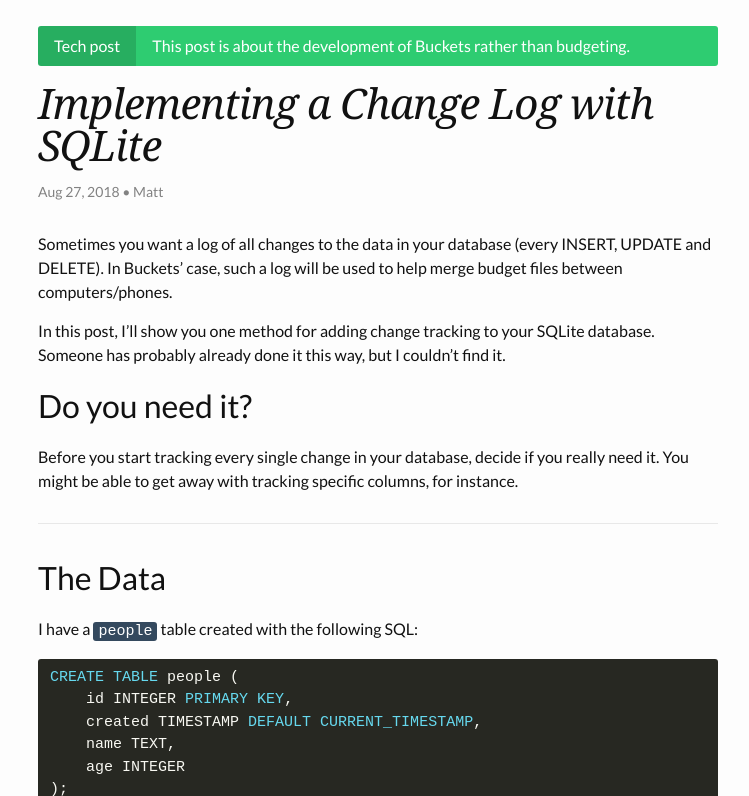
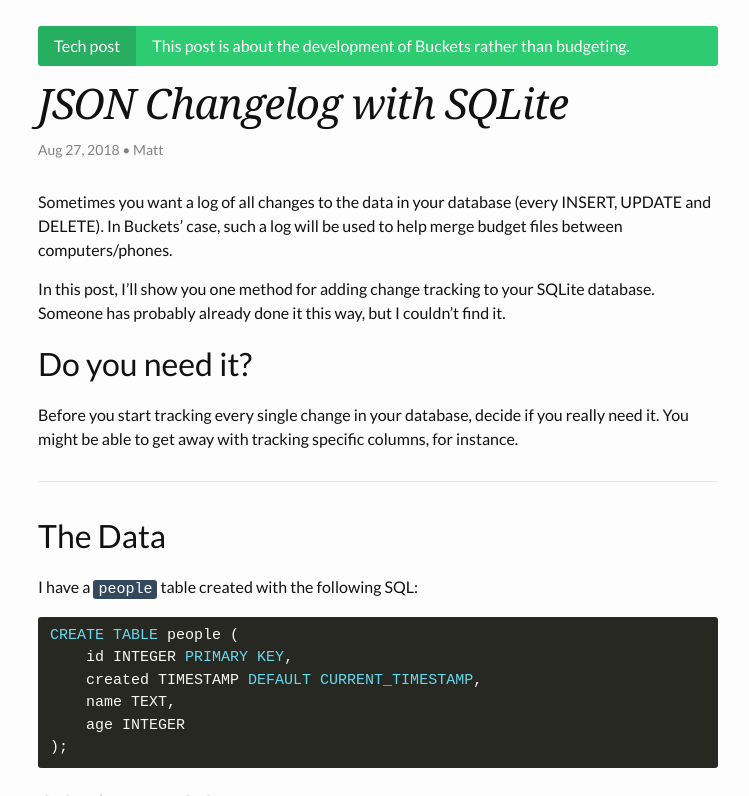
Before and after one commit to https-www-twitter-com-henry0323389595/buckets.github.io, a Jekyll site: the page built from _posts/2018-08-27-sqlite-changelog.md, in a window 1280 px wide and 900 px high, cut to the strip 104-900 px from the top of the window. Shown: the whole strip, without its empty margins (262-1011 px from the left). Built offline with Jekyll 4.4.1, drawn with Linux system fonts in a browser that asks for light colours; comment, search, counter and statistics services are not loaded.

Commit message:
Change title

```diff
--- a/_posts/2018-08-27-sqlite-changelog.md
+++ b/_posts/2018-08-27-sqlite-changelog.md
@@ -1,6 +1,6 @@
 ---
 layout: post
-title: Implementing a Change Log with SQLite
+title: JSON Changelog with SQLite
 author: Matt
 tags: tech
 # image:
```
